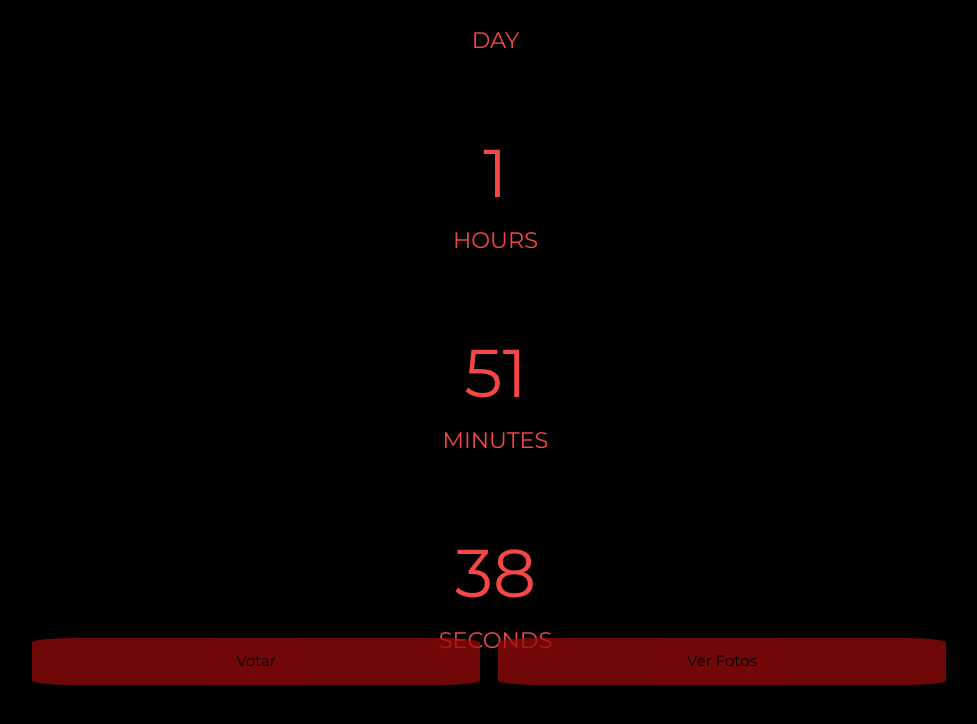
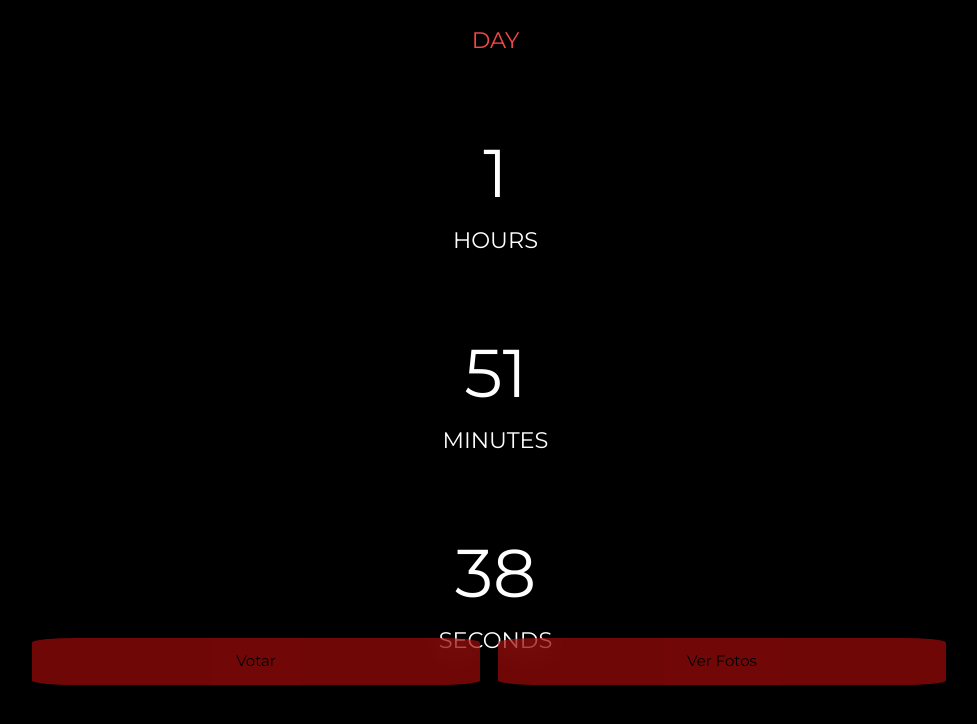
Before and after one commit to LucasPinheiroRDC/H2024, a plain HTML site: page index.html in a window 1280 px wide. Shown: the top 724 px of the page, without its empty margins (151-1128 px from the left). Drawn offline with Linux system fonts and the light colour scheme.

Commit message:
Update index.html

```diff
--- a/index.html
+++ b/index.html
@@ -56,9 +56,9 @@
             <div id="countdown">
                 <ul>
                     <li><span id="days"></span>day</li>
-                    <li><span id="hours"></span>hours</li>
-                    <li><span id="minutes"></span>minutes</li>
-                    <li><span id="seconds"></span>seconds</li>
+                    <li style="color:white"><span id="hours"></span>hours</li>
+                    <li style="color:white"><span id="minutes"></span>minutes</li>
+                    <li style="color:white"><span id="seconds"></span>seconds</li>
                 </ul>
             </div>
         </div>
```
